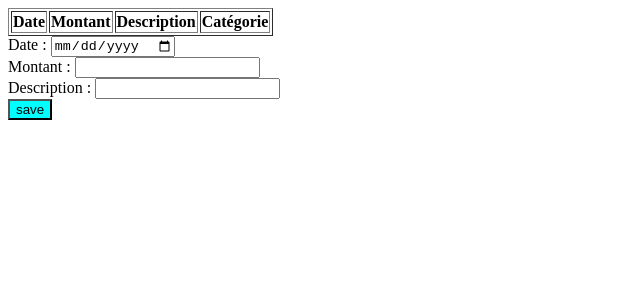
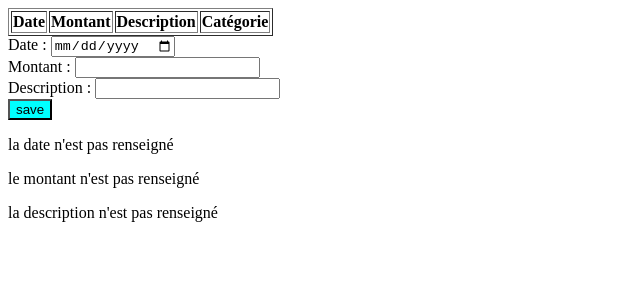
Before and after one commit to Snowky92/vue-project, a Vue app: page / in a window 1280 px wide. Shown: the top 300 px of the page, without its empty margins (0-640 px from the left). Built offline with nearby package versions, Linux system fonts and the light colour scheme.

Commit message:
Update App.vue

```diff
--- a/src/App.vue
+++ b/src/App.vue
@@ -13,6 +13,10 @@
     },
     methods : {
       save(){
+        if (!this.date || !this.montant || !this.categorie){
+          this.error = "Vous n'avez pas remplis tout les champs"
+          return;
+        }
         this.list.push({
           date : this.date,
           montant : this.montant,
@@ -56,7 +60,12 @@
     Montant : <input v-model="montant"><br>
     Description : <input v-model="description"><br>
     <button class="bouton" v-on:click="save">save</button>
-
+  <p v-if="date"></p>
+  <p v-else color="red">la date n'est pas renseigné</p>
+  <p v-if="montant"></p>
+  <p v-else color="red">le montant n'est pas renseigné</p>
+  <p v-if="description"></p>
+  <p v-else color="red">la description n'est pas renseigné</p>
 </div>
 
 </template>
```
